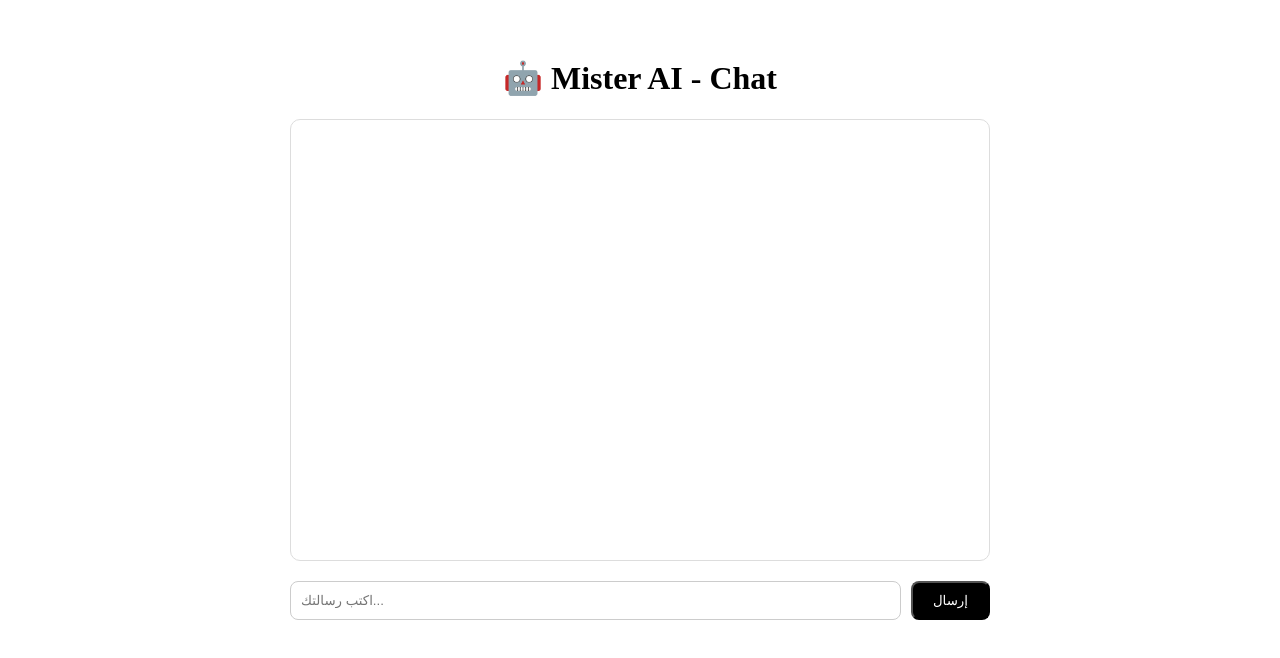
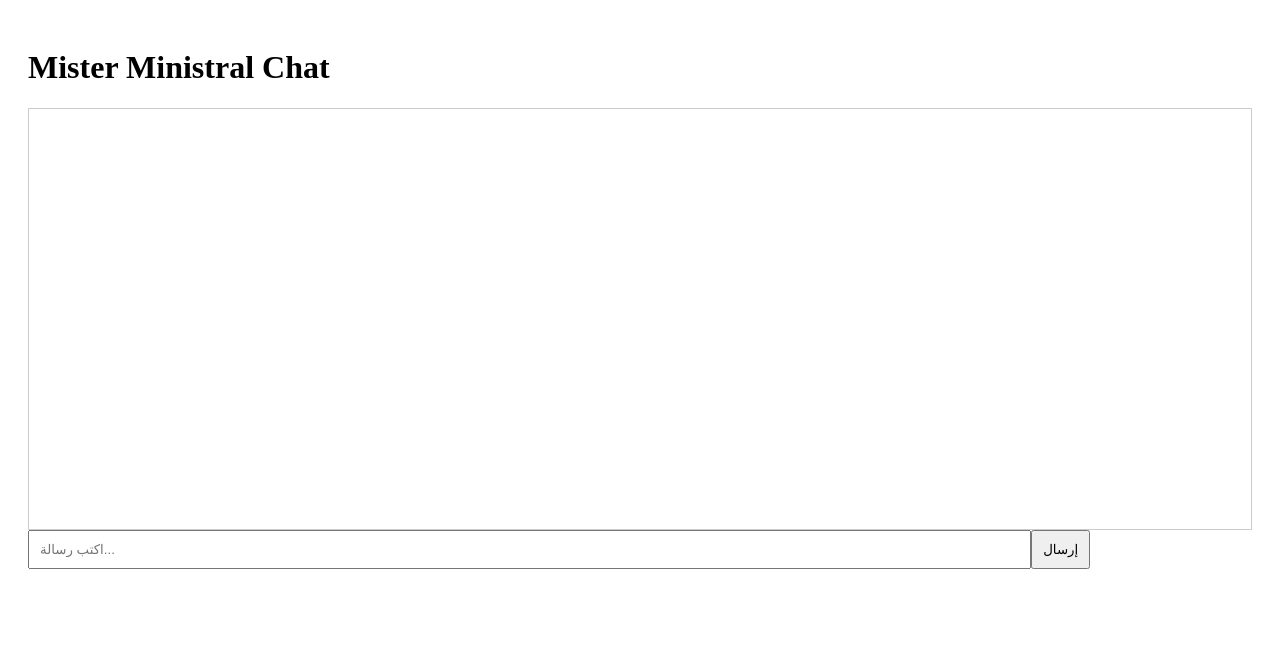
Before and after one commit to ijrambux/mister-ministral, a Next.js app: page / in a window 1280 px wide. Shown: the top 658 px of the page. Built offline with nearby package versions, Linux system fonts and the light colour scheme.

Commit message:
Update page.js

```diff
--- a/app/page.js
+++ b/app/page.js
@@ -2,14 +2,16 @@
 import { useState } from "react";
 
 export default function Home() {
+  const [input, setInput] = useState("");
   const [messages, setMessages] = useState([]);
-  const [input, setInput] = useState("");
 
   async function sendMessage() {
     if (!input.trim()) return;
 
-    // أضف رسالة المستخدم
-    setMessages(prev => [...prev, { role: "user", content: input }]);
+    const userMessage = { role: "user", content: input };
+    setMessages((m) => [...m, userMessage]);
+
+    setInput("");
 
     const res = await fetch("/api/chat", {
       method: "POST",
@@ -18,62 +20,31 @@ export default function Home() {
 
     const data = await res.json();
 
-    // أضف رد الـ AI
-    setMessages(prev => [...prev, { role: "assistant", content: data.reply }]);
+    const botMessage = { role: "assistant", content: data.reply };
 
-    setInput("");
+    setMessages((m) => [...m, botMessage]);
   }
 
   return (
-    <main style={{ padding: 30, maxWidth: 700, margin: "0 auto" }}>
-      <h1 style={{ textAlign: "center" }}>🤖 Mister AI - Chat</h1>
+    <div style={{ padding: 20 }}>
+      <h1>Mister Ministral Chat</h1>
 
-      <div style={{
-        border: "1px solid #ddd",
-        padding: 20,
-        borderRadius: 10,
-        minHeight: 400,
-        marginTop: 20
-      }}>
-        {messages.map((m, i) => (
-          <div
-            key={i}
-            style={{
-              textAlign: m.role === "user" ? "right" : "left",
-              marginBottom: 12
-            }}
-          >
-            <b>{m.role === "user" ? "🧑 أنت" : "🤖 Mister AI"}</b>
-            <div>{m.content}</div>
-          </div>
+      <div style={{ height: "400px", overflowY: "auto", border: "1px solid #ccc", padding: 10 }}>
+        {messages.map((msg, i) => (
+          <p key={i}><b>{msg.role}:</b> {msg.content}</p>
         ))}
       </div>
 
-      <div style={{ marginTop: 20, display: "flex" }}>
       <input
-          style={{
-            flex: 1,
-            padding: 10,
-            borderRadius: 8,
-            border: "1px solid #ccc"
-          }}
+        style={{ width: "80%", padding: 10 }}
         value={input}
         onChange={(e) => setInput(e.target.value)}
-          placeholder="اكتب رسالتك..."
+        placeholder="اكتب رسالة..."
       />
-        <button
-          style={{
-            marginLeft: 10,
-            padding: "10px 20px",
-            borderRadius: 8,
-            background: "black",
-            color: "white"
-          }}
-          onClick={sendMessage}
-        >
+
+      <button onClick={sendMessage} style={{ padding: 10 }}>
         إرسال
       </button>
     </div>
-    </main>
   );
 }
```
Lines whose indentation alone changed are shown as unchanged.
